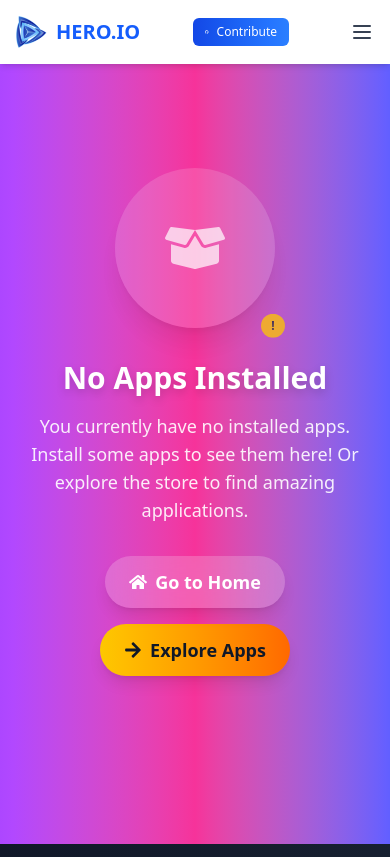
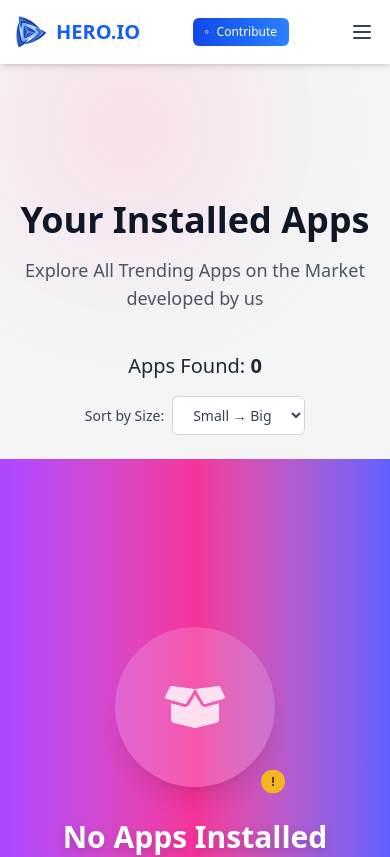
Before and after one commit to hakimcolor/App-Store-gulistan-varson, a React (Vite) app: page /install in a window 390 px wide. Shown: the top 857 px of the page. Built offline with nearby package versions, Linux system fonts and the light colour scheme.

Commit message:
my installation page now responsive

```diff
--- a/src/Pages/INstallation.jsx
+++ b/src/Pages/INstallation.jsx
@@ -31,9 +31,9 @@ const Installation = () => {
     );
   };
 
-  if (myApps.length === 0) {
-    return <NoInstalledInstallation />;
-  }
+  // if (myApps.length === 0) {
+  //   return <NoInstalledInstallation />;
+  // }
 
   return (
     <div className="pt-30">
@@ -82,7 +82,20 @@ const Installation = () => {
           </div>
         </div>
 
-        <div className="space-y-4 p-10 xl:p-0">
+        {myApps.length === 0 ? (
+          <NoInstalledInstallation />
+        ) : (
+          <div className="space-y-4 p-10 xl:p-0">
+            {myApps.map((app) => (
+              <INstallDetals
+                key={app.id}
+                app={app}
+                onUninstall={handleUninstall}
+              />
+            ))}
+          </div>
+        )}
+        {/* <div className="space-y-4 p-10 xl:p-0">
           {myApps.map((app) => (
             <INstallDetals
               key={app.id}
@@ -90,7 +103,7 @@ const Installation = () => {
               onUninstall={handleUninstall}
             />
           ))}
-        </div>
+        </div> */}
       </div>
     </div>
   );
```
